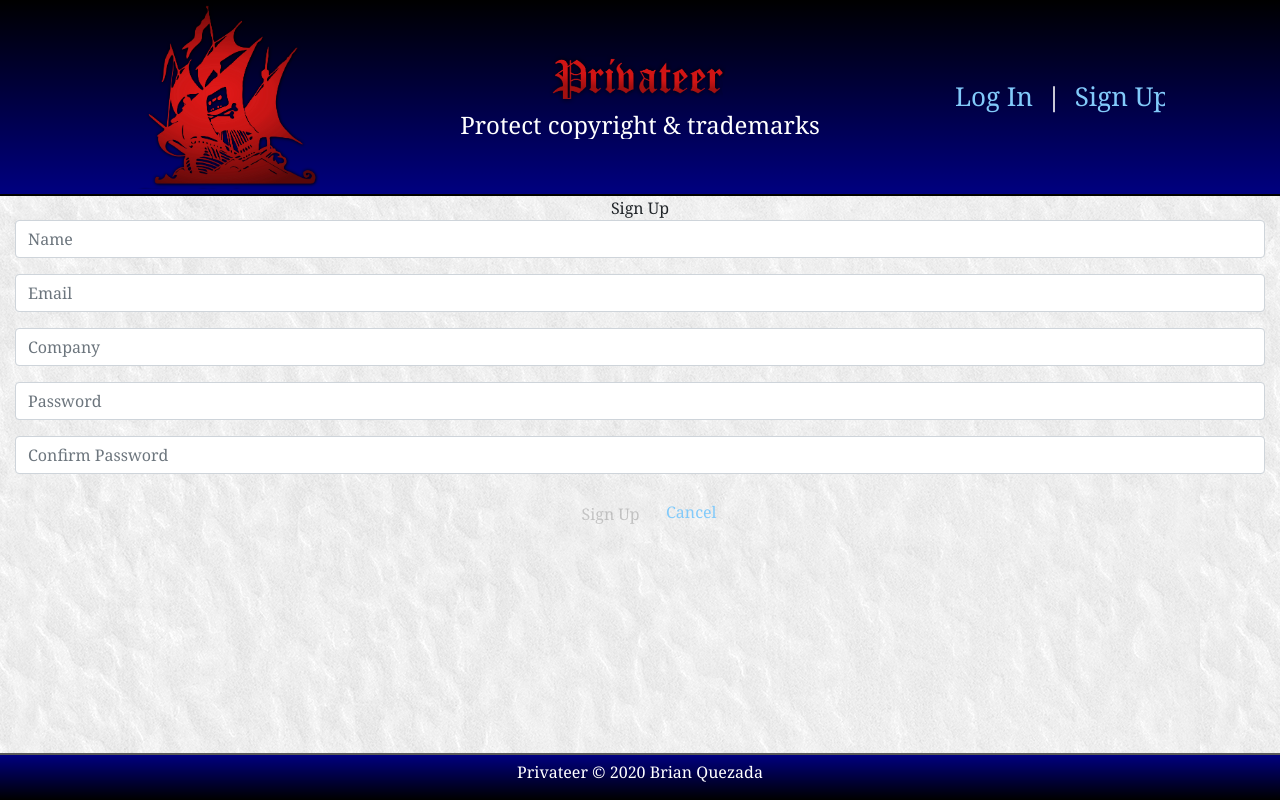
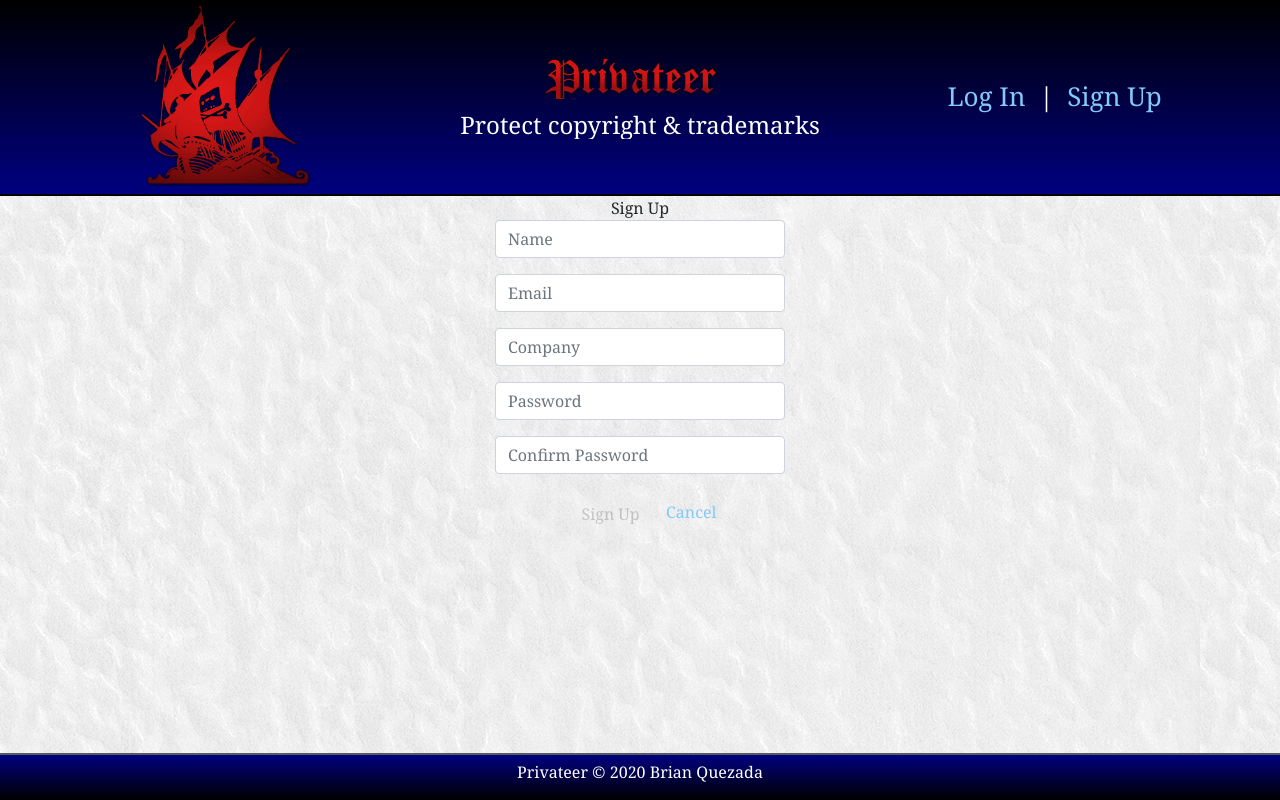
Before and after one commit to Bijikyu/privateer, a React (Create React App) app: page /signup in a window 1280 px wide. Built offline with nearby package versions, Linux system fonts and the light colour scheme; no server answers; a web font is replaced by a local one.

Commit message:
Style changes

```diff
--- a/public/main.css
+++ b/public/main.css
@@ -18,7 +18,7 @@
 .navBit {
     width: 200px;
     height: auto;
-    margin: 0 15px 0 15px ;
+    margin: 0 30px 0 15px ;
     padding: 5px;
 }
 
@@ -55,10 +55,6 @@ h1, h2, h3 {
 
 h1 {
     font-size: calc(25px + 5vw);
-}
-
-form {
-    width: 100vw;
 }
 
 button {
@@ -122,6 +118,7 @@ button {
 
 form {
     margin: 0 0 60px 0;
+    width: 25vw;
 }
 
 footer {
```
